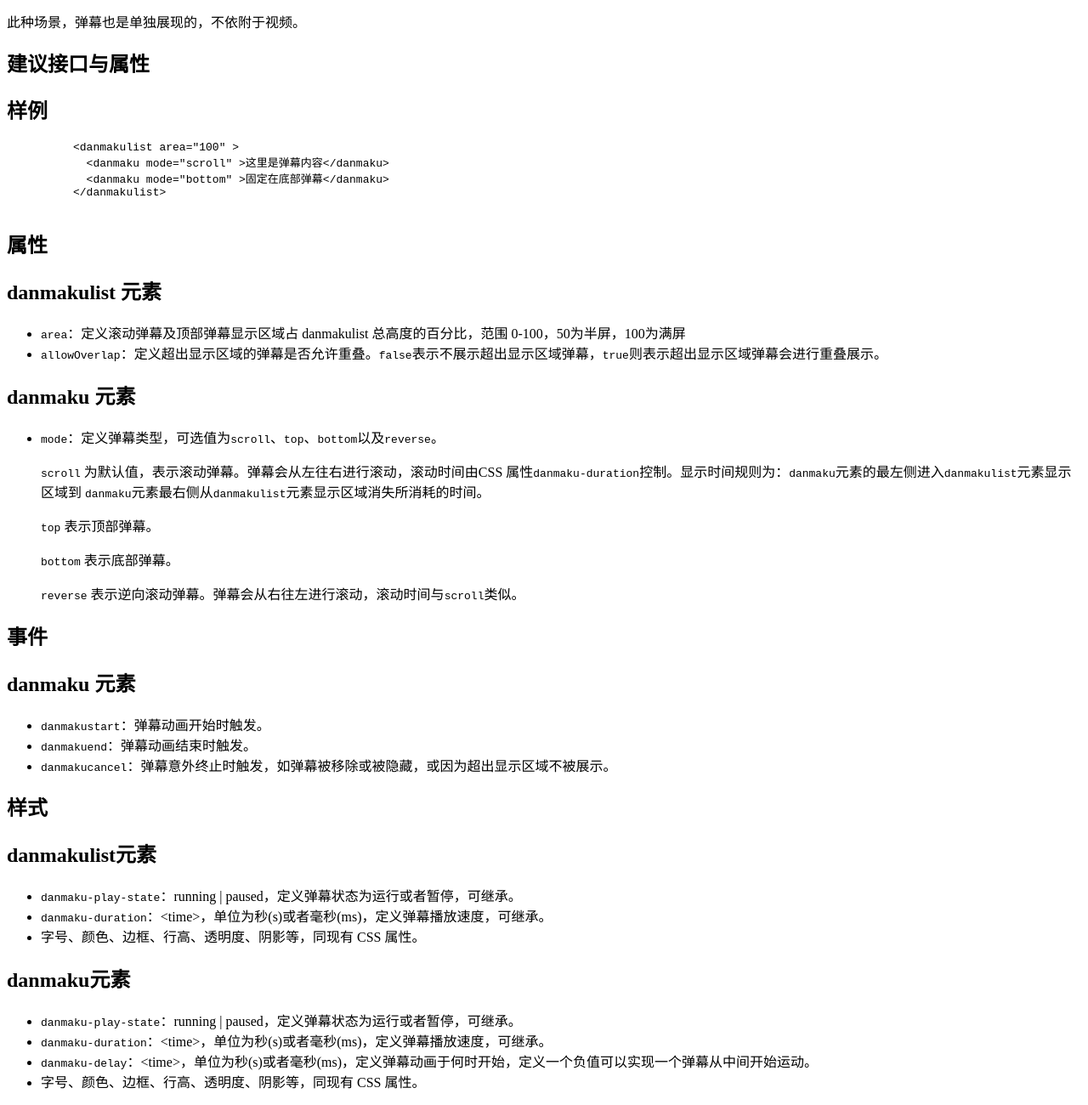
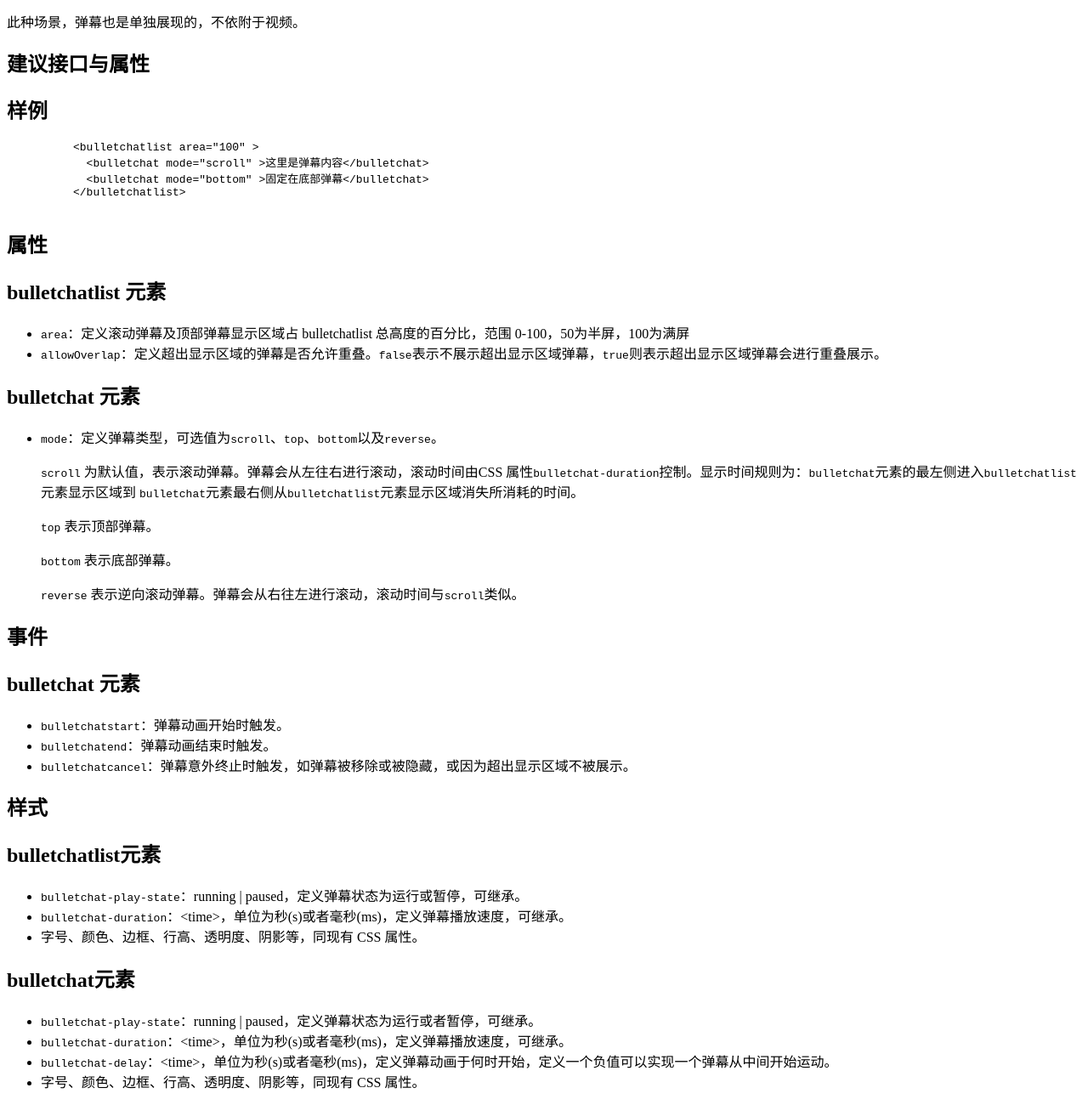
Before and after one commit to w3c-proposal-incubation/w3c-proposal-incubation.github.io, a plain HTML site: page danmaku-proposal/index.html in a window 1280 px wide. Shown: the part 2372-3672 px from the top of the page at 85% size. Drawn offline with Linux system fonts and the light colour scheme.

Commit message:
modify tag name
from danmaku to bulletchat

```diff
--- a/danmaku-proposal/index.html
+++ b/danmaku-proposal/index.html
@@ -216,10 +216,10 @@
       <h2>样例</h2>
       <aside class="example" title="弹幕使用">
         <pre>
-          &lt;danmakulist area="100" &gt;
-            &lt;danmaku mode="scroll" &gt;这里是弹幕内容&lt;/danmaku&gt;
-            &lt;danmaku mode="bottom" &gt;固定在底部弹幕&lt;/danmaku&gt;
-          &lt;/danmakulist&gt;
+          &lt;bulletchatlist area="100" &gt;
+            &lt;bulletchat mode="scroll" &gt;这里是弹幕内容&lt;/bulletchat&gt;
+            &lt;bulletchat mode="bottom" &gt;固定在底部弹幕&lt;/bulletchat&gt;
+          &lt;/bulletchatlist&gt;
           </pre>
       </aside>
     </section>
@@ -228,9 +228,9 @@
       <h2>属性</h2>
 
       <section>
-        <h2>danmakulist 元素</h2>
+        <h2>bulletchatlist 元素</h2>
         <ul>
-          <li><code>area</code>：定义滚动弹幕及顶部弹幕显示区域占 danmakulist 总高度的百分比，范围 0-100，50为半屏，100为满屏</li>
+          <li><code>area</code>：定义滚动弹幕及顶部弹幕显示区域占 bulletchatlist 总高度的百分比，范围 0-100，50为半屏，100为满屏</li>
           <li>
             <code>allowOverlap</code>：定义超出显示区域的弹幕是否允许重叠。<code>false</code>表示不展示超出显示区域弹幕，<code>true</code>则表示超出显示区域弹幕会进行重叠展示。
           </li>
@@ -238,13 +238,13 @@
       </section>
 
       <section>
-        <h2>danmaku 元素</h2>
+        <h2>bulletchat 元素</h2>
         <ul>
           <li>
             <code>mode</code>：定义弹幕类型，可选值为<code>scroll</code>、<code>top</code>、<code>bottom</code>以及<code>reverse</code>。
 
             <p><code>scroll</code> 为默认值，表示滚动弹幕。弹幕会从左往右进行滚动，滚动时间由CSS
-              属性<code>danmaku-duration</code>控制。显示时间规则为：<code>danmaku</code>元素的最左侧进入<code>danmakulist</code>元素显示区域到 <code>danmaku</code>元素最右侧从<code>danmakulist</code>元素显示区域消失所消耗的时间。</p>
+              属性<code>bulletchat-duration</code>控制。显示时间规则为：<code>bulletchat</code>元素的最左侧进入<code>bulletchatlist</code>元素显示区域到 <code>bulletchat</code>元素最右侧从<code>bulletchatlist</code>元素显示区域消失所消耗的时间。</p>
             <p><code>top</code> 表示顶部弹幕。</p>
             <p><code>bottom</code> 表示底部弹幕。</p>
             <p><code>reverse</code> 表示逆向滚动弹幕。弹幕会从右往左进行滚动，滚动时间与<code>scroll</code>类似。</p>
@@ -256,11 +256,11 @@
     <section>
       <h2>事件</h2>
       <section>
-        <h2>danmaku 元素</h2>
+        <h2>bulletchat 元素</h2>
         <ul>
-          <li><code>danmakustart</code>：弹幕动画开始时触发。</li>
-          <li><code>danmakuend</code>：弹幕动画结束时触发。</li>
-          <li><code>danmakucancel</code>：弹幕意外终止时触发，如弹幕被移除或被隐藏，或因为超出显示区域不被展示。</li>
+          <li><code>bulletchatstart</code>：弹幕动画开始时触发。</li>
+          <li><code>bulletchatend</code>：弹幕动画结束时触发。</li>
+          <li><code>bulletchatcancel</code>：弹幕意外终止时触发，如弹幕被移除或被隐藏，或因为超出显示区域不被展示。</li>
         </ul>
       </section>
     </section>
@@ -269,20 +269,20 @@
     <section>
       <h2>样式</h2>
       <section>
-        <h2>danmakulist元素</h2>
+        <h2>bulletchatlist元素</h2>
         <ul>
-          <li><code>danmaku-play-state</code>：running | paused，定义弹幕状态为运行或者暂停，可继承。</li>
-          <li><code>danmaku-duration</code>：&lt;time&gt;，单位为秒(s)或者毫秒(ms)，定义弹幕播放速度，可继承。</li>
+          <li><code>bulletchat-play-state</code>：running | paused，定义弹幕状态为运行或暂停，可继承。</li>
+          <li><code>bulletchat-duration</code>：&lt;time&gt;，单位为秒(s)或者毫秒(ms)，定义弹幕播放速度，可继承。</li>
           <li>字号、颜色、边框、行高、透明度、阴影等，同现有 CSS 属性。</li>
         </ul>
       </section>
 
       <section>
-        <h2>danmaku元素</h2>
+        <h2>bulletchat元素</h2>
         <ul>
-          <li><code>danmaku-play-state</code>：running | paused，定义弹幕状态为运行或者暂停，可继承。</li>
-          <li><code>danmaku-duration</code>：&lt;time&gt;，单位为秒(s)或者毫秒(ms)，定义弹幕播放速度，可继承。</li>
-          <li><code>danmaku-delay</code>：&lt;time&gt;，单位为秒(s)或者毫秒(ms)，定义弹幕动画于何时开始，定义一个负值可以实现一个弹幕从中间开始运动。
+          <li><code>bulletchat-play-state</code>：running | paused，定义弹幕状态为运行或者暂停，可继承。</li>
+          <li><code>bulletchat-duration</code>：&lt;time&gt;，单位为秒(s)或者毫秒(ms)，定义弹幕播放速度，可继承。</li>
+          <li><code>bulletchat-delay</code>：&lt;time&gt;，单位为秒(s)或者毫秒(ms)，定义弹幕动画于何时开始，定义一个负值可以实现一个弹幕从中间开始运动。
           </li>
           <li>字号、颜色、边框、行高、透明度、阴影等，同现有 CSS 属性。</li>
         </ul>
```
